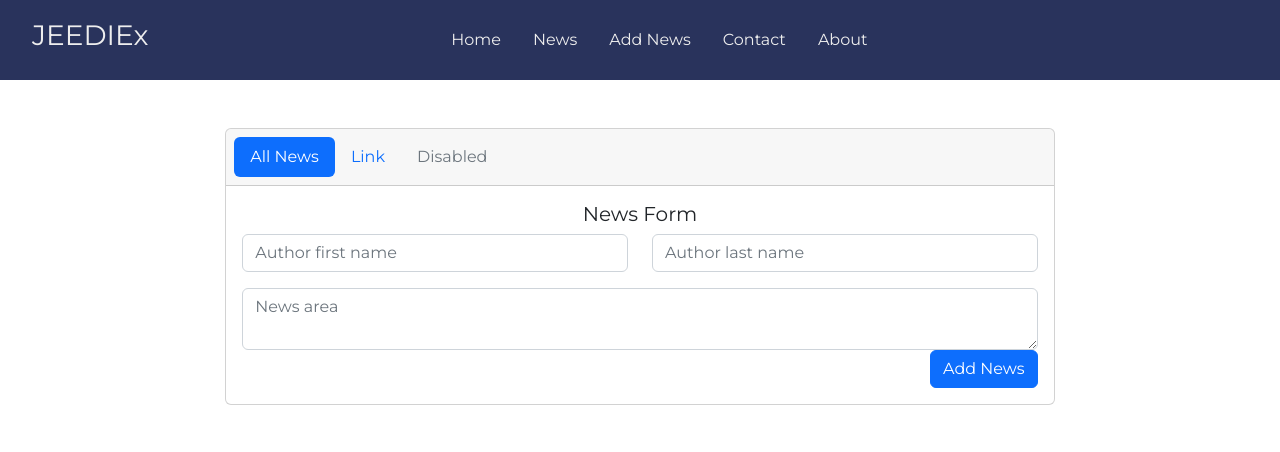
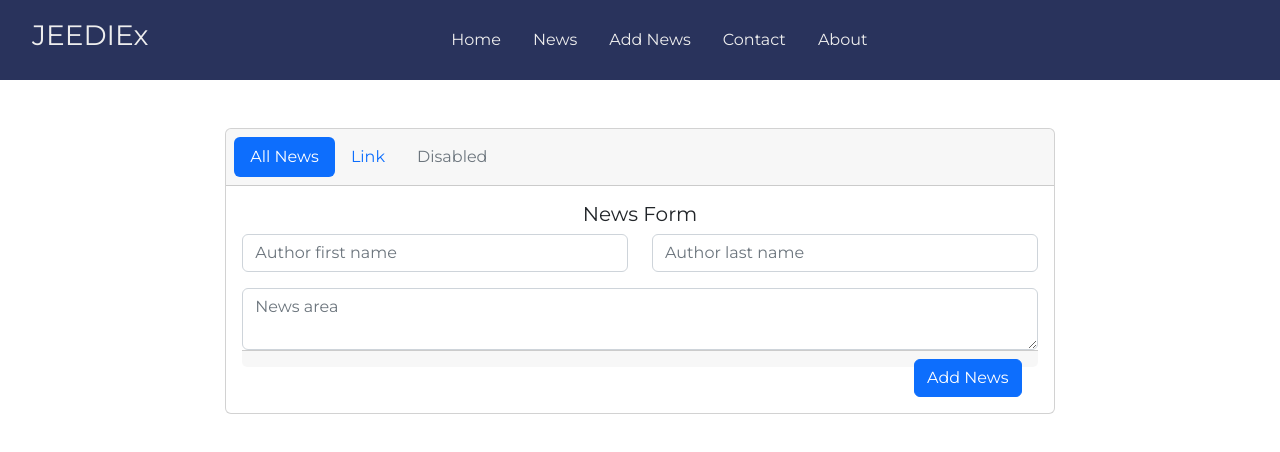
Before and after one commit to Enowizzy/react-app, a React (Create React App) app: page /admin/create-news in a window 1280 px wide. Shown: the top 452 px of the page. Built offline with nearby package versions, Linux system fonts and the light colour scheme.

Commit message:
fix submit problem

```diff
--- a/src/admin/components/add-news/addNews.js
+++ b/src/admin/components/add-news/addNews.js
@@ -43,9 +43,12 @@ const AddNews = () => {
                                 <textarea class="form-control" value={news_message} onChange={e => news_change(e.target.value)} id="exampleFormControlTextarea1" rowsF="3" placeholder="News area"></textarea>
                             </div>
                         </div>
-                        <button type="submit" class="btn btn-primary float-end">Add News</button>
+                        <div class="card-footer">
+                            <button type="submit" class="btn btn-primary float-end">Add News</button>
+                        </div>
                     </form>
                 </div>
+
             </div>
         </div>
     );
```
